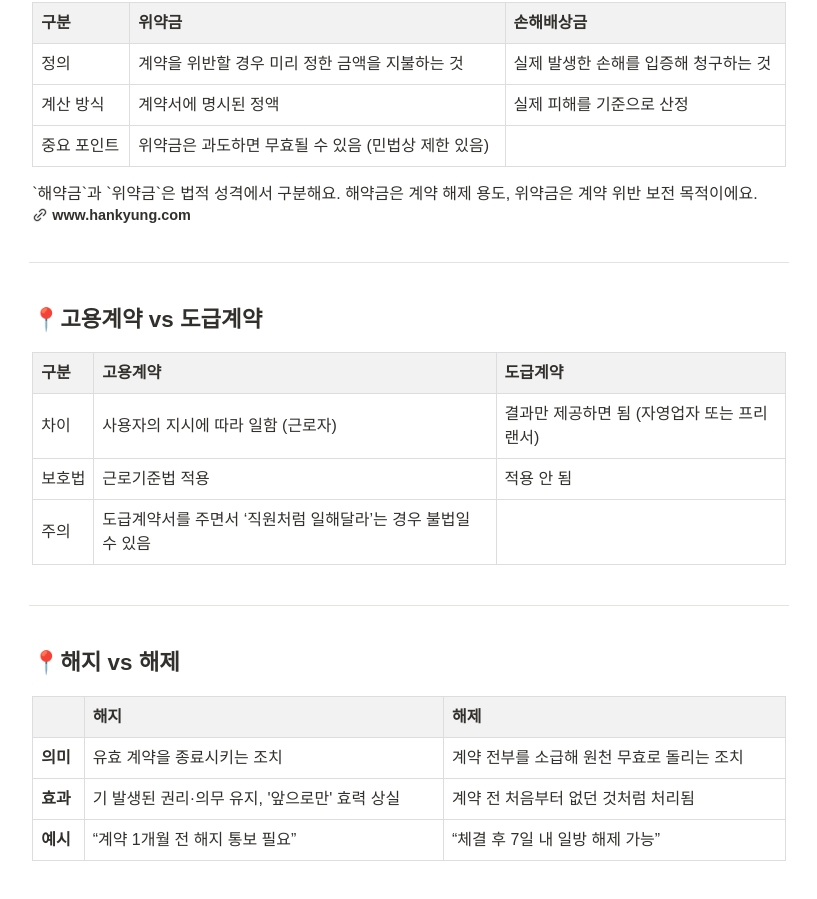
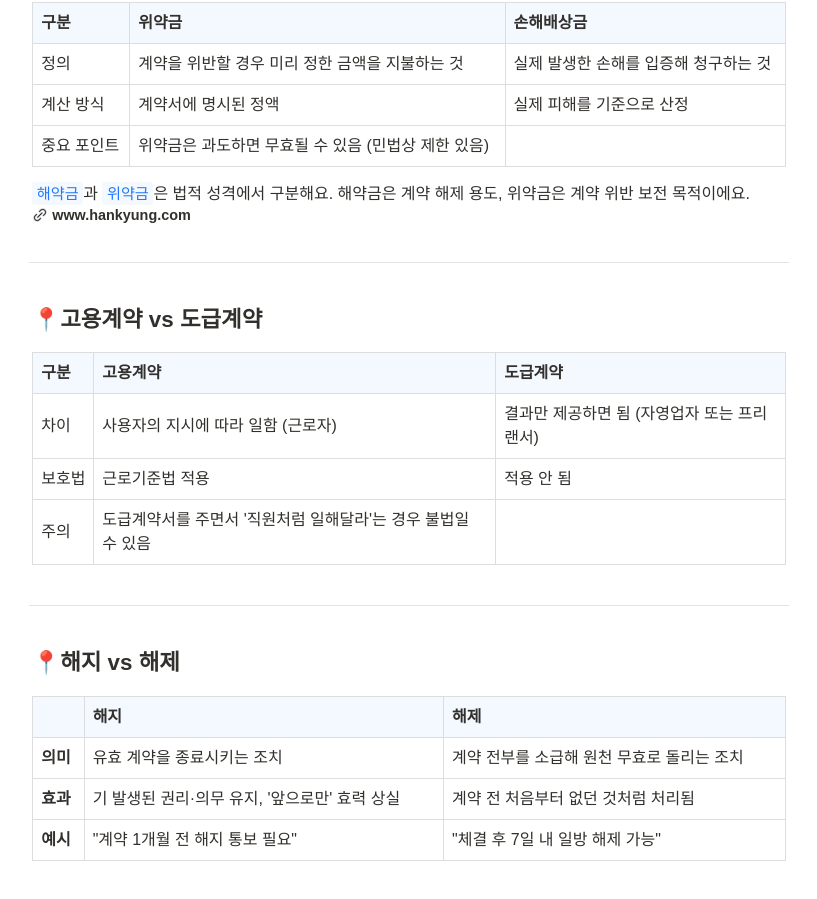
Before and after one commit to qorjiwon/DDOBAK-Frontend-Webview, a Next.js app: page /tips/1/1 in a window 1280 px wide. Shown: the part 1537-2436 px from the top of the page, without its empty margins (231-1048 px from the left). Built offline with nearby package versions, Linux system fonts and the light colour scheme.

Commit message:
chore(css+lint): add text highlight classes and fix unescaped-entities

```diff
--- a/src/app/tips/[tipId]/1/page.tsx
+++ b/src/app/tips/[tipId]/1/page.tsx
@@ -27,7 +27,7 @@ const ContractClauses: React.FC = () => (
       <br />
       <h3>📝 계약서 작성 시 유의점</h3>
       <ul className="list">
-        <li>"월급 300만 원 (기본급 250만 + 연장/야간/휴일 수당 포함)" 등 <strong>명확한 구조 기재 필요</strong></li>
+        <li>&quot;월급 300만 원 (기본급 250만 + 연장/야간/휴일 수당 포함)&quot; 등 <strong>명확한 구조 기재 필요</strong></li>
         <li>포함된 수당 요소, 계산 기준, 시간 외 포함범위 등을 자세히 기술해야 해요.</li>
       </ul>
       <br />
@@ -56,7 +56,7 @@ const ContractClauses: React.FC = () => (
       <h3>📩 해고 규정</h3>
       <ul className="list">
         <li>수습 근로자(3개월 미만)는 30일 예고 없이 즉시 해고 가능.</li>
-        <li>다만 “합리적 이유 + 서면 통보 + 객관적 증거”가 필요하며, 절차를 지키지 않으면 <strong>부당해고</strong> 여지가 있어요.</li>
+        <li>다만 &quot;합리적 이유 + 서면 통보 + 객관적 증거&quot;가 필요하며, 절차를 지키지 않으면 <strong>부당해고</strong> 여지가 있어요.</li>
       </ul>
     </section>
     <div
@@ -92,7 +92,7 @@ const ContractClauses: React.FC = () => (
           </tr>
         </tbody>
       </table>
-      <p> `해약금`과 `위약금`은 법적 성격에서 구분해요. 해약금은 계약 해제 용도, 위약금은 계약 위반 보전 목적이에요. <a
+      <p> <mark className="highlight">해약금</mark>과 <mark className="highlight">위약금</mark>은 법적 성격에서 구분해요. 해약금은 계약 해제 용도, 위약금은 계약 위반 보전 목적이에요. <a
         href="https://www.hankyung.com/article/202206078042Q?utm_source=chatgpt.com"
         className="link-mention"
         target="_blank"
@@ -136,7 +136,7 @@ const ContractClauses: React.FC = () => (
           </tr>
           <tr>
             <td className="td">주의</td>
-            <td className="td">도급계약서를 주면서 ‘직원처럼 일해달라’는 경우 불법일 수 있음</td>
+            <td className="td">도급계약서를 주면서 &apos;직원처럼 일해달라&apos;는 경우 불법일 수 있음</td>
             <td className="td"></td>
           </tr>
         </tbody>
@@ -167,13 +167,13 @@ const ContractClauses: React.FC = () => (
           </tr>
           <tr>
             <td className="td"><strong>효과</strong></td>
-            <td className="td">기 발생된 권리·의무 유지, '앞으로만' 효력 상실</td>
+            <td className="td">기 발생된 권리·의무 유지, &apos;앞으로만&apos; 효력 상실</td>
             <td className="td">계약 전 처음부터 없던 것처럼 처리됨</td>
           </tr>
           <tr>
             <td className="td"><strong>예시</strong></td>
-            <td className="td">“계약 1개월 전 해지 통보 필요”</td>
-            <td className="td">“체결 후 7일 내 일방 해제 가능”</td>
+            <td className="td">&quot;계약 1개월 전 해지 통보 필요&quot;</td>
+            <td className="td">&quot;체결 후 7일 내 일방 해제 가능&quot;</td>
           </tr>
         </tbody>
       </table>
--- a/src/app/tips/[tipId]/2/page.tsx
+++ b/src/app/tips/[tipId]/2/page.tsx
@@ -21,12 +21,12 @@ const PDFContractClauses: React.FC = () => (
       <h4>판례 사례</h4>
       <ul className="list">
         <li>
-          미용실 디자이너가 퇴사 후 인근(5 km 이내) 개업하면 2천만 원 배상하도록 한 약정으로 소송됨. 법원은 “5 km 범위는 과도하다”고 지적
+          미용실 디자이너가 퇴사 후 인근(5 km 이내) 개업하면 2천만 원 배상하도록 한 약정으로 소송됨. 법원은 &quot;5 km 범위는 과도하다&quot;고 지적
           <ul className="list">
             <li>
               <a href="https://m.radio.ytn.co.kr/interview_view.php?id=77172&s_mcd=0440&utm_source=chatgpt.com" target="_blank" rel="noopener noreferrer">
                   <Image src="https://m.radio.ytn.co.kr/favicon.ico" alt="" width={16} height={16} />
-                  "근무했던 미용실에서 손해배상 소송, 알고보니 계약서에 독소조항?"
+                  &quot;근무했던 미용실에서 손해배상 소송, 알고보니 계약서에 독소조항?&quot;
               </a>
             </li>
           </ul>
@@ -52,7 +52,7 @@ const PDFContractClauses: React.FC = () => (
       <h4>구분</h4>
       <ul className="list">
         <li>
-          <strong>손해배상 예정액(위약금)</strong>: 계약 위반 시 자동 징수. 민법상 “부당 과다할 경우 법원이 감액 가능”
+          <strong>손해배상 예정액(위약금)</strong>: 계약 위반 시 자동 징수. 민법상 &quot;부당 과다할 경우 법원이 감액 가능&quot;
           <ul className="list">
             <li>
               <a href="https://www.jipyong.com/kr/board/news_view.php?nownum=843&page=94&seq=7322&type=&value=&utm_source=chatgpt.com" target="_blank" rel="noopener noreferrer">
--- a/src/app/tips/[tipId]/3/page.tsx
+++ b/src/app/tips/[tipId]/3/page.tsx
@@ -7,14 +7,14 @@ const PDFFirstAlba: React.FC = () => (
       <div className="text">
         <p><strong>첫 알바 근로계약서라면? 이런 조항을 주의하세요!</strong></p>
         <p>처음 하는 아르바이트, 설렘 반 걱정 반이죠?</p>
-        <p>하지만 근로계약서는 ‘그냥 서명하고 끝’이 아닙니다.</p>
+        <p>하지만 근로계약서는 &apos;그냥 서명하고 끝&apos;이 아닙니다.</p>
         <p>나중에 임금 문제, 부당 해고, 초과 근무 등에서 <strong>불이익을 당하지 않으려면</strong>, 이 조항들 꼭! 체크하고 넘어가세요 👀</p>
       </div>
     </aside>
 
     <section className="section">
       <h2 className="subheading">✅ 1. 서면 계약은 무조건 필수</h2>
-      <p>근로기준법상 사장이 서면으로 계약서를 줘야 할 의무가 있어요. 말로만 “시간당 10,000원 줄게”는 안 됩니다.</p>
+      <p>근로기준법상 사장이 서면으로 계약서를 줘야 할 의무가 있어요. 말로만 &quot;시간당 10,000원 줄게&quot;는 안 됩니다.</p>
       <p>서면 계약서가 없으면 나중에 임금 미지급 문제 생겨도 증거가 없어요.</p>
     </section>
 
@@ -25,7 +25,7 @@ const PDFFirstAlba: React.FC = () => (
         <li>주휴수당이 포함된 금액인지 분리된 금액인지 체크</li>
         <li>야간·휴일·연장근무 시 가산수당 규정이 있는지 확인</li>
       </ul>
-      <p>💡 예: “시급 11,000원 (주휴수당 포함)”이라는 문구를 조심! 실제 시급은 더 낮을 수 있어요.</p>
+      <p>💡 예: &quot;시급 11,000원 (주휴수당 포함)&quot;이라는 문구를 조심! 실제 시급은 더 낮을 수 있어요.</p>
     </section>
 
     <section className="section">
@@ -33,7 +33,7 @@ const PDFFirstAlba: React.FC = () => (
       <ul className="list">
         <li>하루 몇 시간 일하는지, 주 며칠 근무인지, 중간에 휴식은 어떻게 주어지는지 정확히 써 있는지 확인</li>
         <li>4시간 이상 일하면 30분, 8시간 이상이면 1시간 휴게시간이 있어야 해요</li>
-        <li>휴게시간은 ‘근무 중 대기’가 아니라 자유시간이어야 합니다</li>
+        <li>휴게시간은 &apos;근무 중 대기&apos;가 아니라 자유시간이어야 합니다</li>
         <li>특히 탄력적 근로시간제나 선택적 근무제를 운영하는 경우엔 더 자세한 안내가 필요해요!</li>
       </ul>
     </section>
@@ -50,7 +50,7 @@ const PDFFirstAlba: React.FC = () => (
     <section className="section">
       <h2 className="subheading">✅ 5. 해고 및 중도 퇴사 관련 조항</h2>
       <ul className="list">
-        <li>“무단결근 1회 시 자동 해고” 같은 조항은 불합리할 수 있어요</li>
+        <li>&quot;무단결근 1회 시 자동 해고&quot; 같은 조항은 불합리할 수 있어요</li>
         <li>중도 퇴사 시 위약금 조항이 있는지 체크 (정당하지 않으면 무효 가능)</li>
         <li>퇴사 시 마지막 근무일까지의 임금은 14일 이내에 정산받아야 해요</li>
       </ul>
@@ -59,7 +59,7 @@ const PDFFirstAlba: React.FC = () => (
     <section className="section">
       <h2 className="subheading">✅ 6. 계약서 사본 꼭 받기</h2>
       <p>계약서에 서명했으면, 사본은 반드시 사진으로 찍거나 복사해 두세요.</p>
-      <p>사본만이 나중에 법적 문제가 발생했을 때 <strong>‘증거’</strong>로 사용될 수 있습니다.</p>
+      <p>사본만이 나중에 법적 문제가 발생했을 때 <strong>&lsquo;증거&rsquo;</strong>로 사용될 수 있습니다.</p>
     </section>
 
     <div role="separator" className="separator" />
@@ -69,7 +69,7 @@ const PDFFirstAlba: React.FC = () => (
       <ul className="list">
         <li>어려운 용어나 생소한 조항은 물어보거나 검색해서 이해하고 서명하세요</li>
         <li>구두 약속은 꼭 계약서에 적어달라고 하세요</li>
-        <li>“다들 이렇게 해요” 같은 말에 휘둘리지 마세요</li>
+        <li>&quot;다들 이렇게 해요&quot; 같은 말에 휘둘리지 마세요</li>
       </ul>
       <p>첫 알바의 시작을 현명하게 시작하세요! 계약서를 잘 읽고, 이해하고, 보관하는 습관이 평생 갑니다 💼✨</p>
     </section>
--- a/src/app/tips/style.scss
+++ b/src/app/tips/style.scss
@@ -156,7 +156,7 @@
         th {
             border: 1px solid #ddd;
             padding: 8px;
-            background-color: #f2f2f2;
+            background-color: #F4F8FF;
             text-align: left;
         }
 
@@ -199,5 +199,13 @@
         border-bottom: 1px solid rgba(84, 72, 49, 0.15);
     }
 
+    mark.highlight {
+        background-color: #F4F8FF;
+        color: #1F79FF;
+        padding: 0.2em 0.3em;
+        border-radius: 0.2em;
+        font-size: 0.95rem;
+        font-weight: 500;
+    }
 
 }
```
